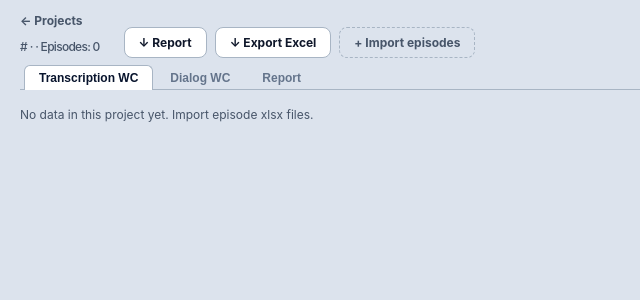
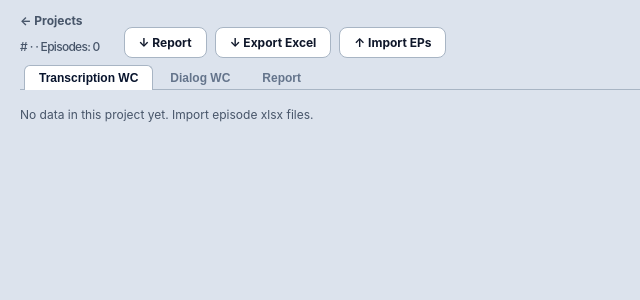
Before and after one commit to lalex321/DubStudio, a FastAPI app: template templates/project.html in a window 1280 px wide. Shown: the part 45-345 px from the top of the page, without its empty margins (0-640 px from the left). Run offline with FastAPI, Linux system fonts and the light colour scheme; the template is opened without the code that fills it, so the values that code supplies are empty; some libraries are stand-ins or nearby versions.

Commit message:
Match Import button style with Report/Export neighbors
Drop the dashed-ghost variant on the project head-actions so Import
shares the solid .btn look of Report and Export Excel. Shorten the
label to "↑ Import EPs" — ↑ mirrors the ↓ on the two download buttons.

Co-Authored-By: Claude Opus 4.7 (1M context) <noreply@anthropic.com>

```diff
--- a/templates/project.html
+++ b/templates/project.html
@@ -26,9 +26,9 @@
   <div class="head-actions">
     <a class="btn" href="/projects/{{ project.id }}/report" title="Accounting report: actor → words (Transcription)">↓ Report</a>
     <a class="btn" href="/projects/{{ project.id }}/export" title="Download xlsx summary">↓ Export Excel</a>
-    <label class="btn btn-ghost" id="import-label">
+    <label class="btn" id="import-label" title="Import one or more episode xlsx files">
       <input type="file" multiple accept=".xlsx" hidden id="import-input">
-      + Import episodes
+      ↑ Import EPs
     </label>
   </div>
 </section>
```
